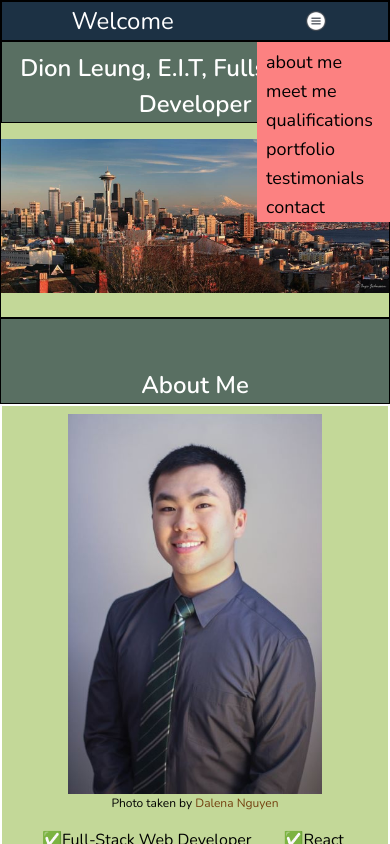
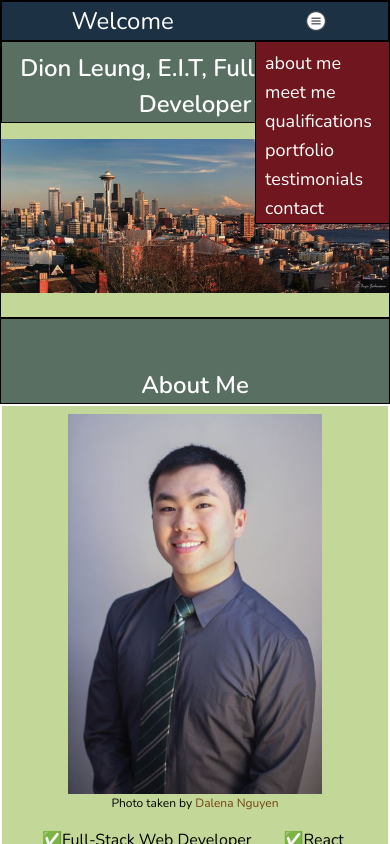
Before and after one commit to dionleung14/portfolio-nodemailer, a React (Create React App) app: page / in a window 390 px wide. Both pictures are taken after a click on the picture 315 px from the left and 21 px from the top of the page. Shown: the top 844 px of the page. Built offline with nearby package versions, Linux system fonts and the light colour scheme.

Commit message:
changed color of mobile menu

```diff
--- a/src/components/NavBar.js
+++ b/src/components/NavBar.js
@@ -75,7 +75,7 @@ export default function Navbar() {
       <div
         className={`${
           burger.display ? "inline-block" : "hidden"
-        } pt-12 fixed right-0 w-auto h-auto bg-red-400 z-30 flex flex-col pr-2`}
+        } pt-12 fixed right-0 w-auto h-auto bg-dclpal1-500 z-30 flex text-white border border-black flex-col pr-2`}
       >
         <div onClick={handleHide}>
           <AnchorLink
```
